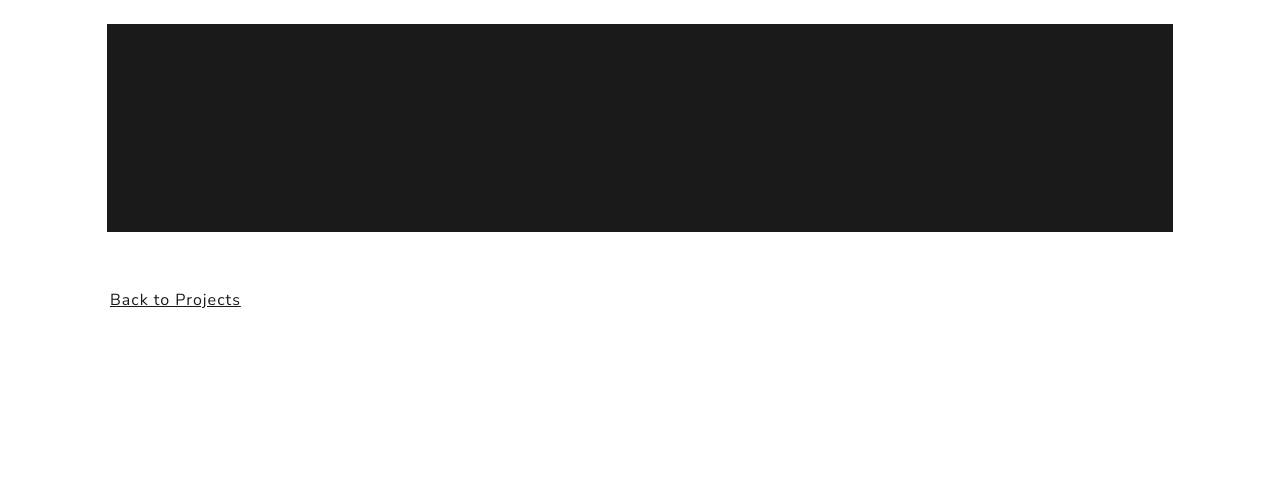
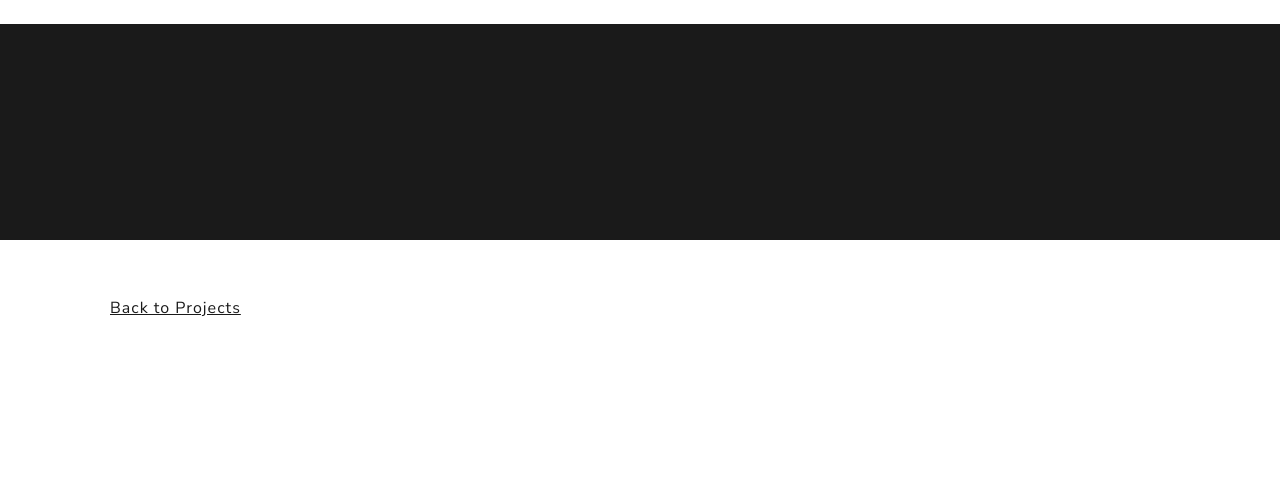
Before and after one commit to Trianglium/artist-cv, a Django app: template cv/projects/templates/projects/project_detail.html in a window 1280 px wide. Shown: the part 92-572 px from the top of the page. Run offline with Django 3.2, Linux system fonts and the light colour scheme; the template is opened without the code that fills it, so the values that code supplies are empty; some libraries are stand-ins or nearby versions.

Commit message:
Hero Block option - full screen dark style

```diff
--- a/cv/cv/templates/base_skeleton.html
+++ b/cv/cv/templates/base_skeleton.html
@@ -45,14 +45,16 @@
     {% endif %}
   {% endblock %}
   <br>
-  <div class="container col-xl-10 col-xxl-8 px-4 py-5 bg-primary">
-    <div class="row align-items-center g-lg-5 py-5">
-      <div class="col-lg-7 text-center text-lg-start">
+  <div class="bg-primary text-secondary px-4 py-5 text-center">
+    <div class="py-5">
           <!-- Block Hero cannot be used with Block hero_title and block hero_text.
           Choose Hero (alone) or the hero_title/hero_text combo, for this block -->
         {% block hero %}{% endblock %}
-        <h1 class="display-4 fw-bold lh-1 mb-3 text-white">{% block hero_title %}{% endblock %}</h1>
-        <p class="col-lg-10 fs-4">{% block hero_text %}{% endblock %}</p>
+        <h2 class="display-3 fw-bold text-white">{% block hero_title %}{% endblock %}</h2>
+        <div class="col-lg-6 mx-auto">
+        <p class="fs-4 mb-4">{% block hero_text %}{% endblock %}</p>
+        <div class="d-grid gap-2 d-sm-flex justify-content-sm-center">
+        </div>
       </div>
     </div>
   </div>
```
